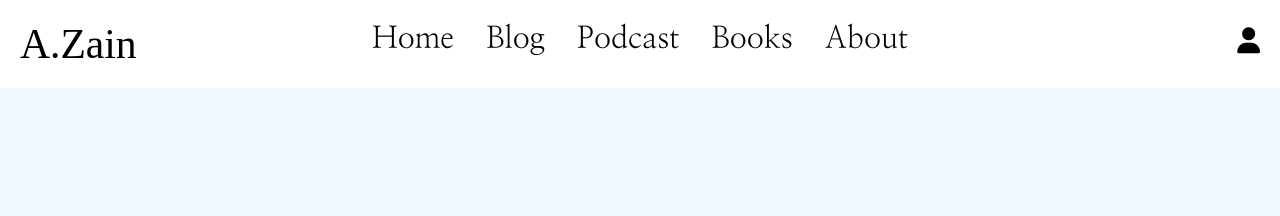
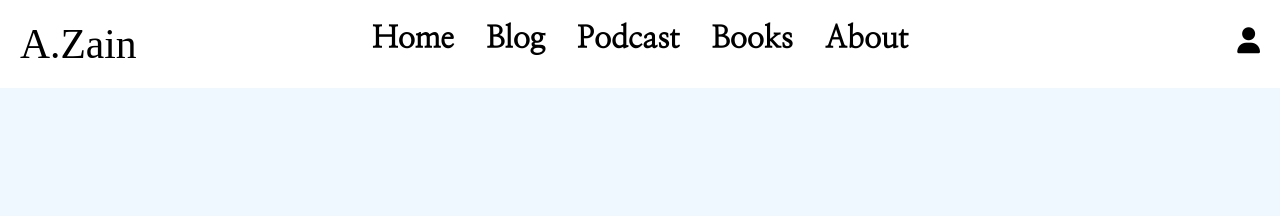
Before and after one commit to alihaij/blog, a plain HTML site: page index.html in a window 1280 px wide. Shown: the top 216 px of the page. Drawn offline with Linux system fonts and the light colour scheme; a web font is replaced by a local one.

Commit message:
mobile friendly

```diff
--- a/css/style.css
+++ b/css/style.css
@@ -6,6 +6,7 @@
     border: 1px solid rgb(4, 99, 29);
 
 } */
+
 
 
 body {
@@ -50,7 +51,7 @@ hr {
         width: 90%;
         margin: auto;
         margin-top: 150px;
-        grid-template-columns: 30px repeat(7, 1fr);
+        grid-template-columns: 30px repeat(6, 1fr);
         grid-template-rows: 70px 400px 1fr;
         grid-template-areas:
             "hd hd hd hd hd hd hd hd"
--- a/index.html
+++ b/index.html
@@ -24,26 +24,26 @@
         <div id="pages">
             <div class="home box">
                 <a href="index.html">
-                    <h3>Home</h3>
+                   <h3><b>Home</b></h3>
                 </a>
             </div>
             <div class="home box">
                 <a href="index.html">
-                    <h3>Blog</h3>
+                    <h3><b>Blog</b> </h3>
                 </a>
             </div>
             <div class="home box">
                 <a href="">
-                    <h3>Podcast</h3>
+                    <h3><b>Podcast</b> </h3>
                 </a>
             </div>
             <div class="home box">
                 <a href="">
-                    <h3>Books</h3>
+                    <h3><b>Books</b> </h3>
                 </a>
             </div>
             <div class="home box"><a href="">
-                    <h3>About</h3>
+                    <h3><b>About</b> </h3>
                 </a>
 
             </div>
```
